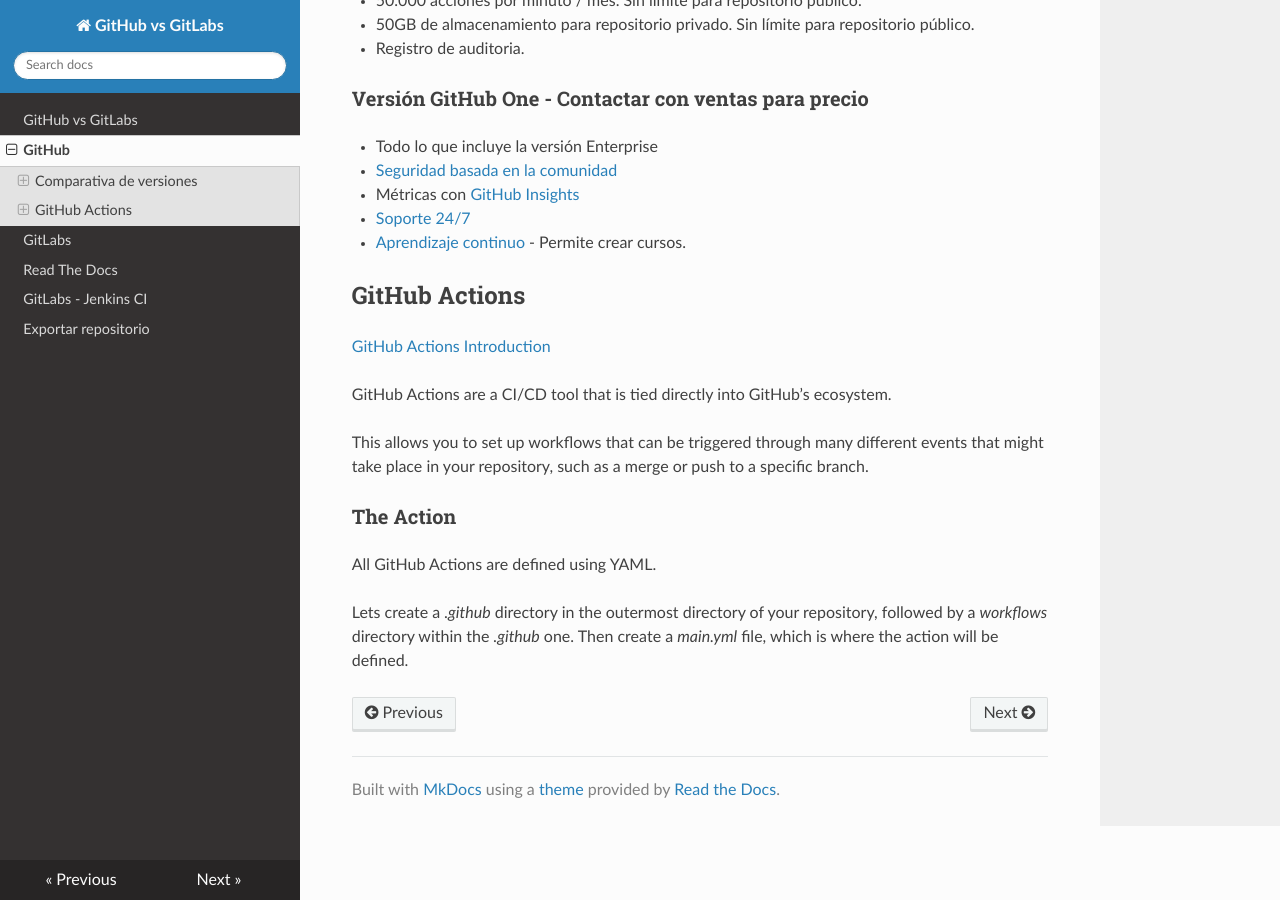
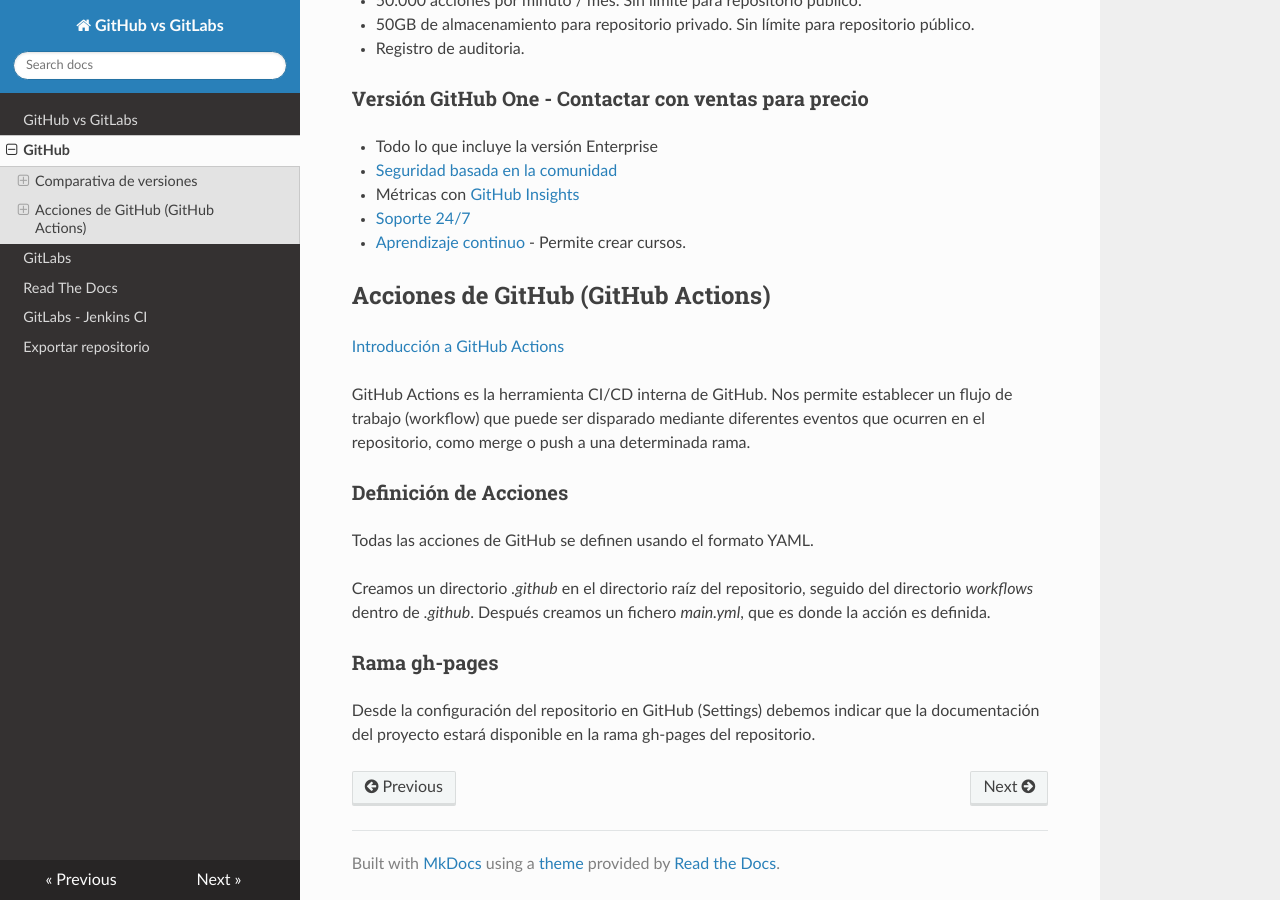
Before and after one commit to jdbcplusnet/comparativa, an MkDocs documentation site: the page built from docs/github.md, in a window 1280 px wide and 900 px high, scrolled down 761 px. Built offline with MkDocs 1.6.1, drawn with Linux system fonts in a browser that asks for light colours; nearby versions of some CDN libraries.

Commit message:
Updated GitHub Actions

```diff
--- a/docs/github.md
+++ b/docs/github.md
@@ -39,17 +39,21 @@
 * [Aprendizaje continuo](https://lab.github.com) - Permite crear cursos.
 
 
-## GitHub Actions
+## Acciones de GitHub (GitHub Actions)
 
-[GitHub Actions Introduction](https://docs.github.com/en/free-pro-team@latest/actions/learn-github-actions/introduction-to-github-actions)
+[Introducción a GitHub Actions](https://docs.github.com/en/free-pro-team@latest/actions/learn-github-actions/introduction-to-github-actions)
 
-GitHub Actions are a CI/CD tool that is tied directly into GitHub’s ecosystem.
+GitHub Actions es la herramienta CI/CD interna de GitHub. Nos permite establecer un flujo de trabajo (workflow) que puede ser disparado mediante diferentes eventos que ocurren en el repositorio, como merge o push a una determinada rama.
 
-This allows you to set up workflows that can be triggered through many different events that might take place in your repository, such as a merge or push to a specific branch.
 
-### The Action
+### Definición de Acciones
 
-All GitHub Actions are defined using YAML.
+Todas las acciones de GitHub se definen usando el formato YAML.
 
-Lets create a *.github* directory in the outermost directory of your repository, followed by a *workflows* directory within the *.github* one.
-Then create a *main.yml* file, which is where the action will be defined.
+Creamos un directorio *.github* en el directorio raíz del repositorio, seguido del directorio *workflows* dentro de *.github*.
+Después creamos un fichero *main.yml*, que es donde la acción es definida.
+
+
+### Rama gh-pages
+
+Desde la configuración del repositorio en GitHub (Settings) debemos indicar que la documentación del proyecto estará disponible en la rama gh-pages del repositorio.
```
